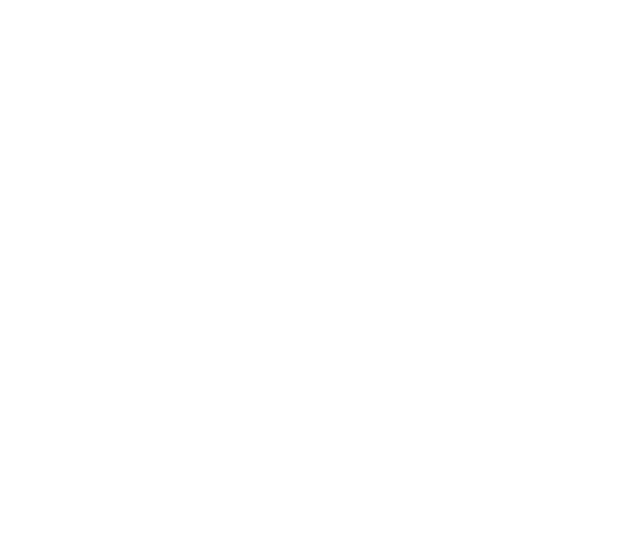
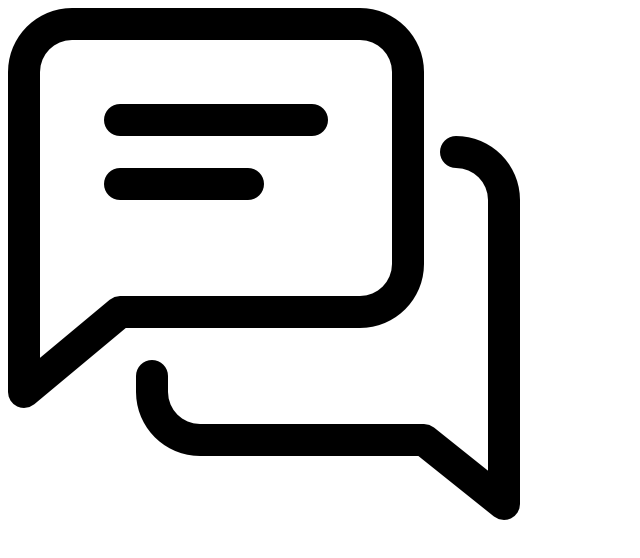
Before and after one commit to rutubondre/assigment-position, a plain HTML site: page index.html in a window 1280 px wide. Shown: the whole page, without its empty margins (0-640 px from the left). Drawn offline with Linux system fonts and the light colour scheme.

Commit message:
chat img added

```diff
--- a/index.html
+++ b/index.html
@@ -14,5 +14,6 @@
 </head>
 <body>
     <div class="bottom-nav"></div>
+    <img src="chat.png" class="icon" alt="chat-icon"/>
 </body>
 </html>
```
Also changed, not shown: chat.png (added).
